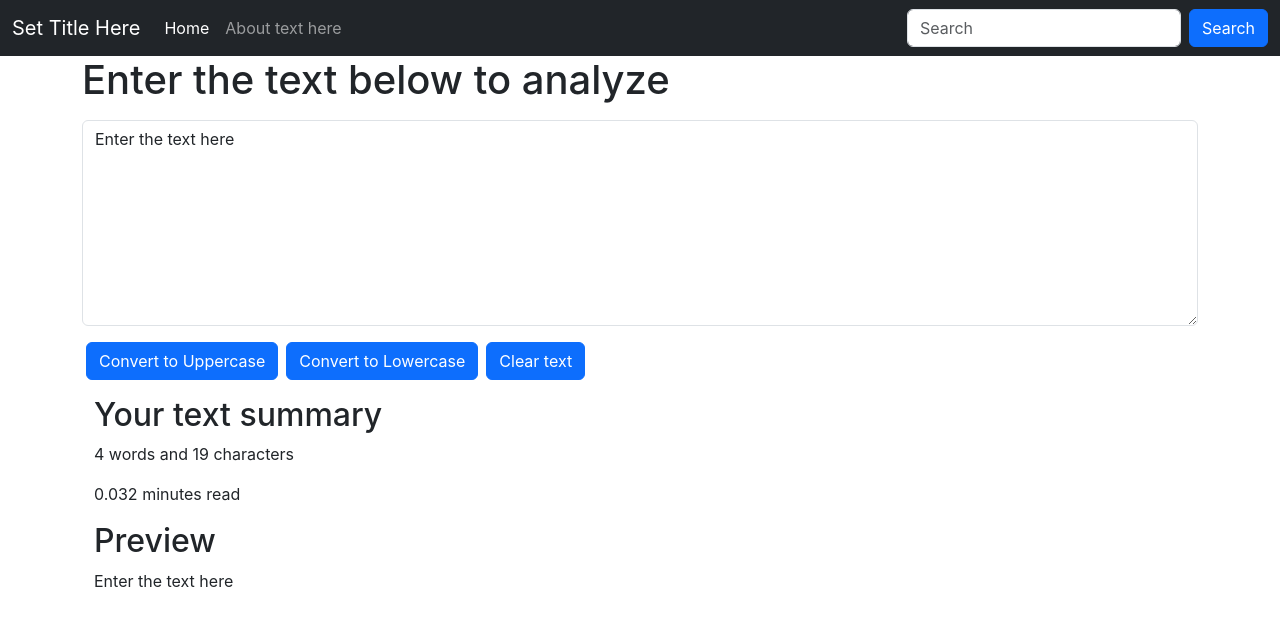
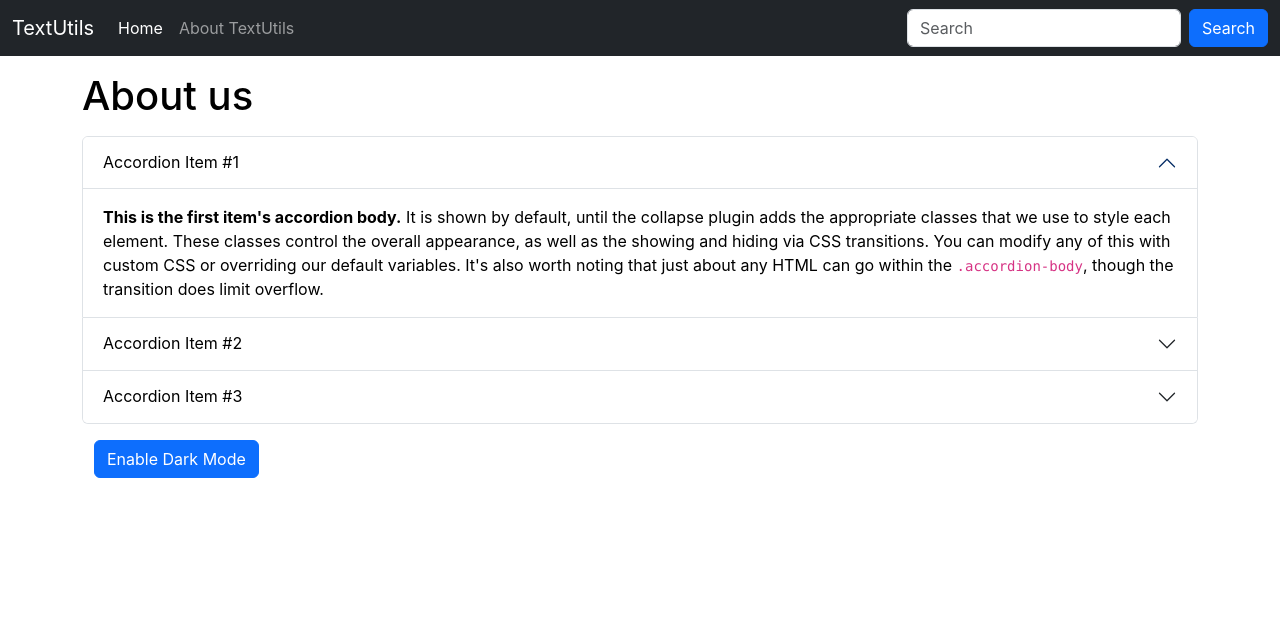
Before and after one commit to Jitender-52/textutils, a React (Create React App) app: page / in a window 1280 px wide. Shown: the top 626 px of the page. Built offline with nearby package versions, Linux system fonts and the light colour scheme.

Commit message:
10th Commit

```diff
--- a/src/App.js
+++ b/src/App.js
@@ -1,18 +1,20 @@
 import logo from './logo.svg';
 import './App.css';
 import Navbar from './components/Navbar';
-import TextForm from './components/TextForm';
+// import TextForm from './components/TextForm';
+import About from './components/About';
 
 
 let name = "World!"
 function App() {
   return (
     <>
-      {/* <Navbar title="TextUtils" aboutText="About TextUtils" /> */}
-      <Navbar/>
-      <div className="container">
+      <Navbar title="TextUtils" aboutText="About TextUtils" />
+      {/* <Navbar/> */}
+      {/* <div className="container">
         <TextForm heading="Enter the text below to analyze" />
-      </div>
+      </div> */}
+      <About />
     </>
   );
 }
--- /dev/null
+++ b/src/components/About.js
@@ -0,0 +1,135 @@
+import React, {useState} from "react";
+
+export default function About() {
+  const [myStyle, setMyStyle] = useState({
+    backgroundColor: 'white',
+    color: 'black'
+  })
+
+  const [btnText, setBtnText] = useState("Enable Dark Mode");
+
+  function toggleStyle(){
+    if(myStyle.color === 'white')
+    {
+      setMyStyle({
+        backgroundColor: 'white',
+        color: 'black',
+        // border: '1px solid black'
+      })
+      setBtnText("Enable Dark Mode");
+    }
+    else
+    {
+      setMyStyle({
+        backgroundColor: 'black',
+        color: 'white',
+        border: '1px solid white'
+      })
+      setBtnText("Enable Light Mode");
+    }
+  };
+
+  return (
+    <div className="container" style={myStyle}>
+      <h1 className="my-3">About us</h1>
+      <div className="accordion" id="accordionExample">
+        <div className="accordion-item">
+          <h2 className="accordion-header" id="headingOne">
+            <button
+              className="accordion-button" style={myStyle}
+              type="button"
+              data-bs-toggle="collapse"
+              data-bs-target="#collapseOne"
+              aria-expanded="true"
+              aria-controls="collapseOne"
+            >
+              Accordion Item #1
+            </button>
+          </h2>
+          <div
+            id="collapseOne"
+            className="accordion-collapse collapse show"
+            aria-labelledby="headingOne"
+            data-bs-parent="#accordionExample"
+          >
+            <div className="accordion-body" style={myStyle}>
+              <strong>This is the first item's accordion body.</strong> It is
+              shown by default, until the collapse plugin adds the appropriate
+              classes that we use to style each element. These classes control
+              the overall appearance, as well as the showing and hiding via CSS
+              transitions. You can modify any of this with custom CSS or
+              overriding our default variables. It's also worth noting that just
+              about any HTML can go within the <code>.accordion-body</code>,
+              though the transition does limit overflow.
+            </div>
+          </div>
+        </div>
+        <div className="accordion-item">
+          <h2 className="accordion-header" id="headingTwo">
+            <button
+              className="accordion-button collapsed" style={myStyle}
+              type="button"
+              data-bs-toggle="collapse"
+              data-bs-target="#collapseTwo"
+              aria-expanded="false"
+              aria-controls="collapseTwo"
+            >
+              Accordion Item #2
+            </button>
+          </h2>
+          <div
+            id="collapseTwo"
+            className="accordion-collapse collapse"
+            aria-labelledby="headingTwo"
+            data-bs-parent="#accordionExample"
+          >
+            <div className="accordion-body" style={myStyle}>
+              <strong>This is the second item's accordion body.</strong> It is
+              hidden by default, until the collapse plugin adds the appropriate
+              classes that we use to style each element. These classes control
+              the overall appearance, as well as the showing and hiding via CSS
+              transitions. You can modify any of this with custom CSS or
+              overriding our default variables. It's also worth noting that just
+              about any HTML can go within the <code>.accordion-body</code>,
+              though the transition does limit overflow.
+            </div>
+          </div>
+        </div>
+        <div className="accordion-item">
+          <h2 className="accordion-header" id="headingThree">
+            <button
+              className="accordion-button collapsed" style={myStyle}
+              type="button"
+              data-bs-toggle="collapse"
+              data-bs-target="#collapseThree"
+              aria-expanded="false"
+              aria-controls="collapseThree"
+            >
+              Accordion Item #3
+            </button>
+          </h2>
+          <div
+            id="collapseThree"
+            className="accordion-collapse collapse"
+            aria-labelledby="headingThree"
+            data-bs-parent="#accordionExample"
+          >
+            <div className="accordion-body" style={myStyle}>
+              <strong>This is the third item's accordion body.</strong> It is
+              hidden by default, until the collapse plugin adds the appropriate
+              classes that we use to style each element. These classes control
+              the overall appearance, as well as the showing and hiding via CSS
+              transitions. You can modify any of this with custom CSS or
+              overriding our default variables. It's also worth noting that just
+              about any HTML can go within the <code>.accordion-body</code>,
+              though the transition does limit overflow.
+            </div>
+          </div>
+        </div>
+      </div>
+      <div className="container my-3">
+        <button onClick={toggleStyle} className="btn btn-primary" > {btnText} </button>
+      </div>
+    </div>
+  );
+}
```
